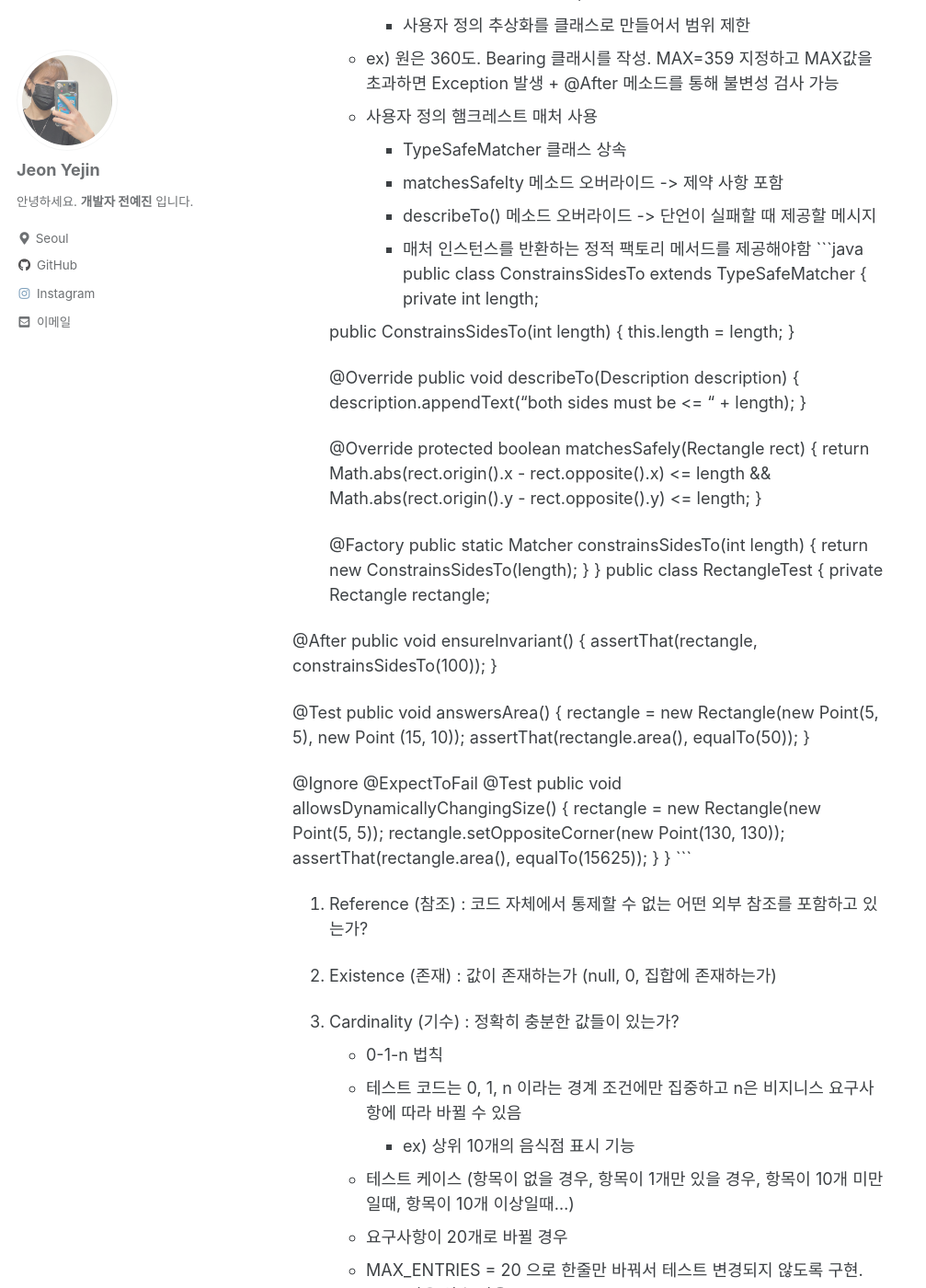
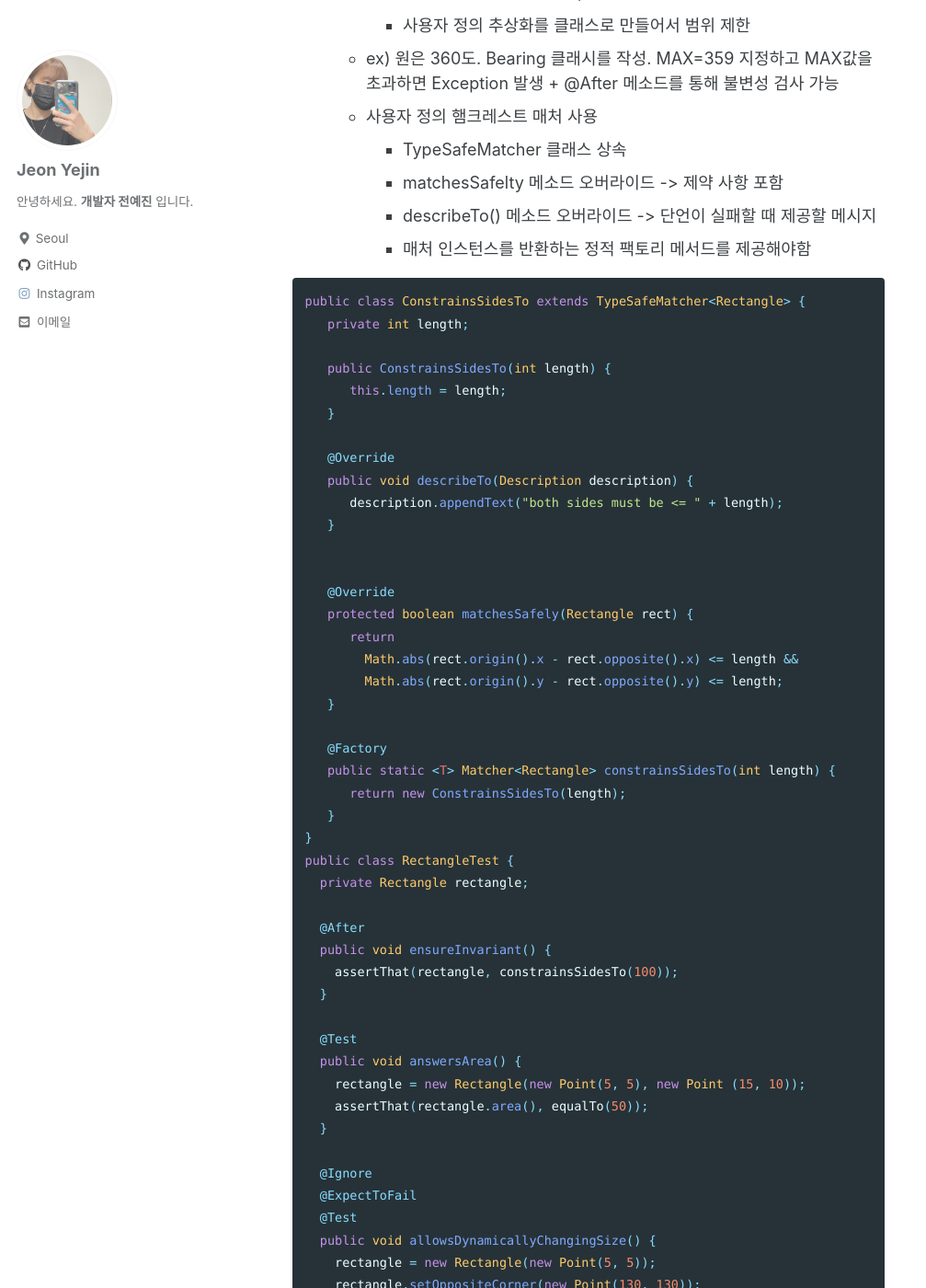
Before and after one commit to yejin-jeon-developer/git-page, a Jekyll site: the page built from _posts/etc/2022-09-15-JUnit-5.md, in a window 1280 px wide and 1400 px high, scrolled down 468 px. Shown: the whole window at 92% size, without its empty margins (0-1007 px from the left). Built offline with Jekyll 4.4.1, drawn with Linux system fonts in a browser that asks for light colours; cached includes are drawn as plain includes; part of the change alters nothing that is shown; some of the changed text lies outside the part shown.

````diff
--- a/_posts/etc/2022-09-15-JUnit-5.md
+++ b/_posts/etc/2022-09-15-JUnit-5.md
@@ -21,6 +21,7 @@ categories:
       + matchesSafelty 메소드 오버라이드 -> 제약 사항 포함
       + describeTo() 메소드 오버라이드 -> 단언이 실패할 때 제공할 메시지
       + 매처 인스턴스를 반환하는 정적 팩토리 메서드를 제공해야함
+
 ```java
 public class ConstrainsSidesTo extends TypeSafeMatcher<Rectangle> {
    private int length;
@@ -93,4 +94,4 @@ public class RectangleTest {
 + 절대적 시간
   + UTC / DST 의 차이
 + 동시성
-  + 멀티스레드 환경. 동기화
+  + 멀티스레드 환경. 동기
````
